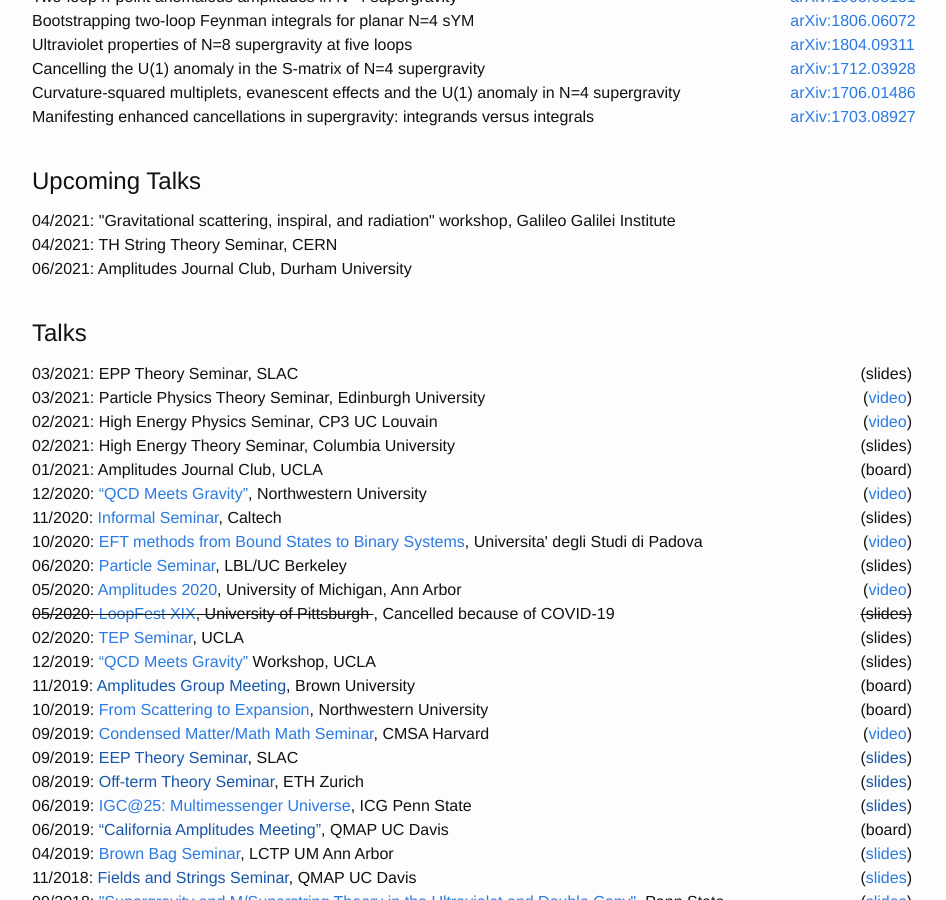
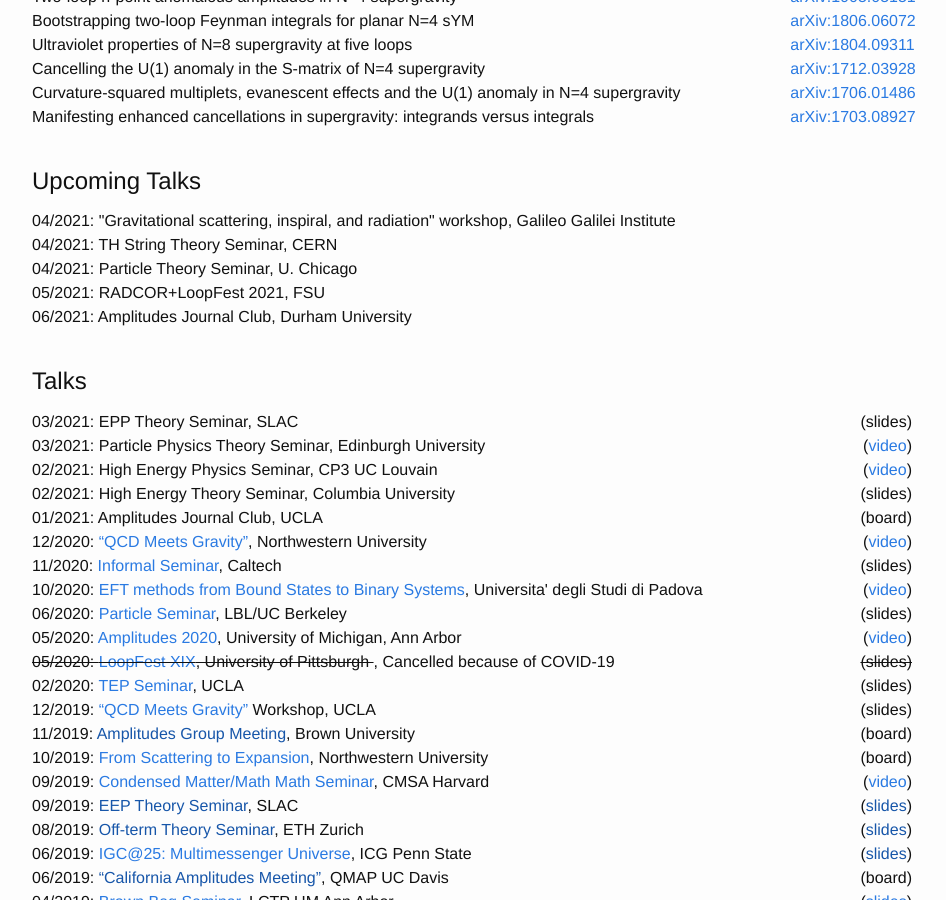
Before and after one commit to julioparra/julioparra.github.io, a Jekyll site: the page built from index.md, in a window 1280 px wide and 900 px high, scrolled down 823 px. Shown: the whole window, without its empty margins (168-1114 px from the left). Built offline with Jekyll 4.4.1, drawn with Linux system fonts in a browser that asks for light colours; nearby versions of some CDN libraries.

Commit message:
Added latest talks

```diff
--- a/index.md
+++ b/index.md
@@ -119,11 +119,21 @@
     <div class="col-2" style="text-align:right"> </div>
 </div>
 <div class="row">
+    <div class="col-10"> 04/2021: Particle Theory Seminar,  U. Chicago </div>
+    <div class="col-2" style="text-align:right"> </div>
+</div>
+<div class="row">
+    <div class="col-10"> 05/2021: RADCOR+LoopFest 2021,  FSU </div>
+    <div class="col-2" style="text-align:right"> </div>
+</div>
+<div class="row">
     <div class="col-10"> 06/2021: Amplitudes Journal Club,  Durham University </div>
     <div class="col-2" style="text-align:right"> </div>
 </div>
 
 <br>
+
+
 
 #### Talks ####
 
```
